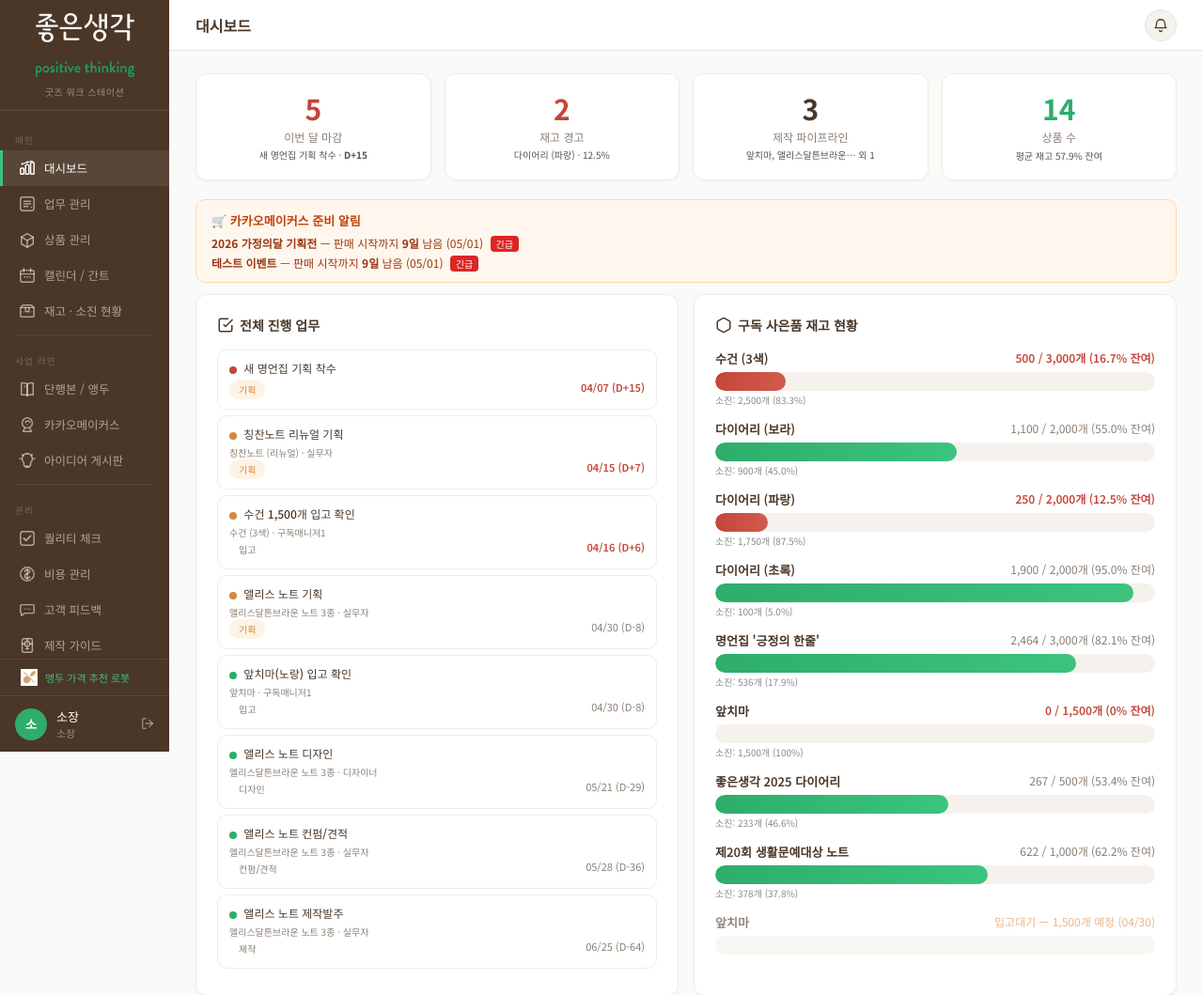
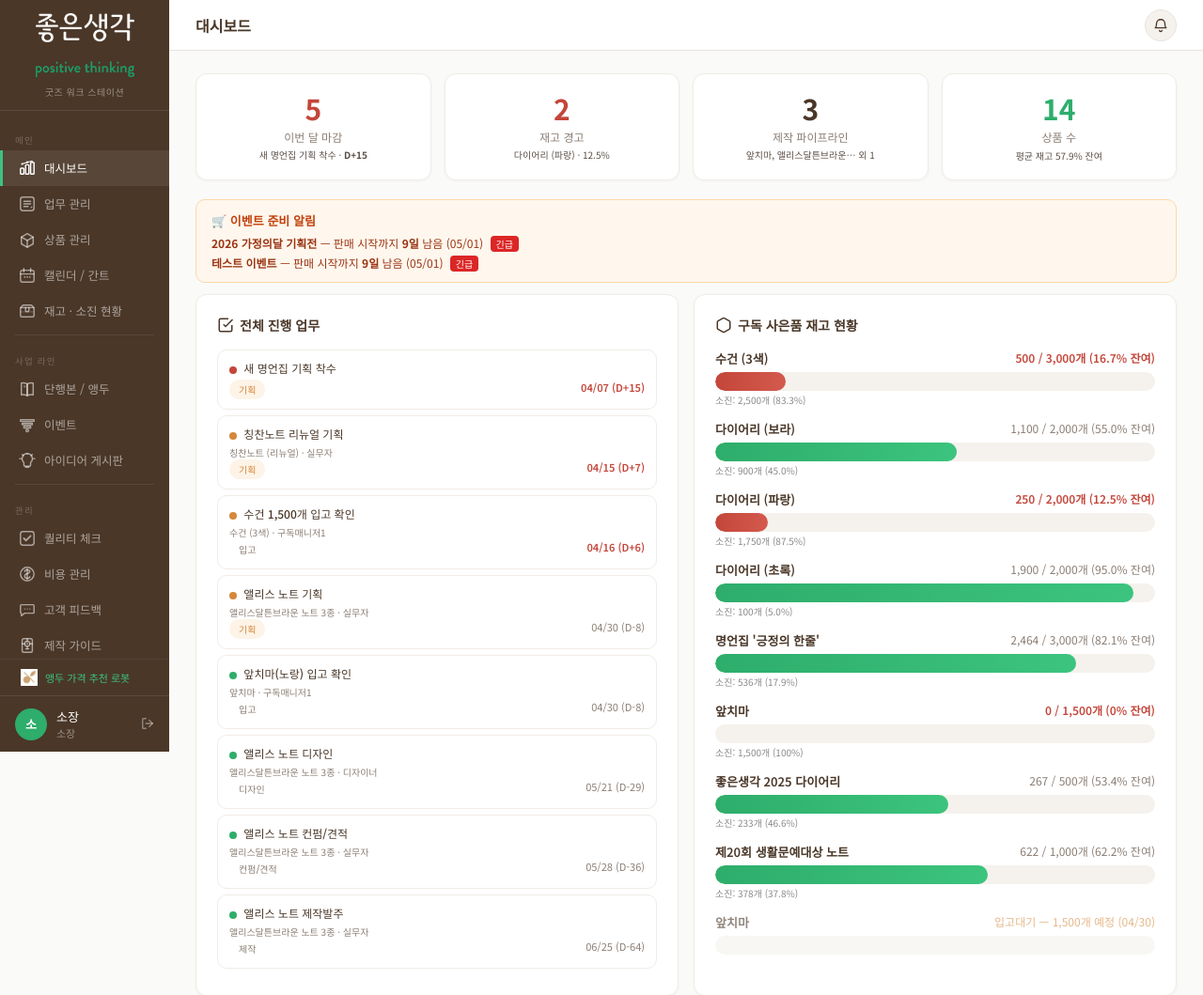
Before and after one commit to Aengdu-pricing/goods-pm-app, a Flask app: page / in a window 1280 px wide. Shown: the top 1059 px of the page at 94% size. Run offline with Flask 3, Linux system fonts and the light colour scheme; a user stored in the database is signed in; data comes from the database, SQL or seed files in the repository.

Commit message:
카카오메이커스 → 이벤트로 메뉴명 통합 변경
- 사이드바 메뉴, 페이지 제목, 대시보드 알림 텍스트 변경
- 라인 C 라벨: "카카오메이커스" → "이벤트"
- 업무 자동생성 prefix: [카카오] → [이벤트]
- 알림, flash 메시지, 캘린더 라벨 등 전체 반영
- 권한 라벨, 체크리스트 항목도 범용적으로 수정

Co-Authored-By: Claude Opus 4.6 <noreply@anthropic.com>

```diff
--- a/app.py
+++ b/app.py
@@ -375,7 +375,7 @@ def dashboard():
     total_target = sum(i.target_qty or 0 for i in selling_items)
     avg_remain_pct = round(total_stock / total_target * 100, 1) if total_target > 0 else 0
 
-    # ── 카카오메이커스 역산 알림 ──
+    # ── 이벤트 역산 알림 ──
     kakao_deadline = 45  # 판매 시작 45일 전부터 알림
     kakao_alerts = []
     upcoming_kakao = KakaoEvent.query.filter(
@@ -1420,7 +1420,7 @@ def _build_month_data(year, month, today):
                 day_events[d] = []
             day_events[d].append({
                 'type': 'kakao', 'label': ke.name[:10],
-                'stage': '카카오', 'status': ke.status, 'full': ke.name,
+                'stage': '이벤트', 'status': ke.status, 'full': ke.name,
             })
         # 종료일이 이 달에 있으면 셀 이벤트 표시
         if month_start <= ke.period_end <= month_end and ke.period_end != ke.period_start:
@@ -1429,7 +1429,7 @@ def _build_month_data(year, month, today):
                 day_events[d] = []
             day_events[d].append({
                 'type': 'kakao_end', 'label': f'{ke.name[:8]} 종료',
-                'stage': '카카오', 'status': ke.status, 'full': ke.name,
+                'stage': '이벤트', 'status': ke.status, 'full': ke.name,
             })
 
     # ── 품목별 단일 바 생성 (기획 시작일 ~ 입고 마감일) ──
@@ -1516,7 +1516,7 @@ def _build_month_data(year, month, today):
                 'id': bar_id, 'row': row, 'col': col_start, 'span': span,
                 'item_id': kakao_item_id, 'color': KAKAO_COLOR, 'opacity': '1',
                 'label': kakao_label if first_segment else '',
-                'title': f'카카오메이커스: {ke.name}  {ke.period_start.strftime("%m/%d")} ~ {ke.period_end.strftime("%m/%d")}',
+                'title': f'이벤트: {ke.name}  {ke.period_start.strftime("%m/%d")} ~ {ke.period_end.strftime("%m/%d")}',
                 'round_left': is_real_start, 'round_right': is_real_end,
             })
             bar_id += 1
@@ -2130,8 +2130,8 @@ def create_kakao_event():
         if not item:
             continue
         task = Task(
-            title=f'[카카오] {ev.name} — {item.name} 준비',
-            description=f'카카오메이커스 이벤트 "{ev.name}" 번들 상품 준비\n기간: {ev.period_start} ~ {ev.period_end}',
+            title=f'[이벤트] {ev.name} — {item.name} 준비',
+            description=f'이벤트 "{ev.name}" 번들 상품 준비\n기간: {ev.period_start} ~ {ev.period_end}',
             item_id=item.id,
             assignee_id=item.owner_id or current_user.id,
             status='대기',
@@ -2144,8 +2144,8 @@ def create_kakao_event():
     # 번들이 없어도 이벤트 전체 준비 Task 1개 생성
     if not bundle_ids:
         task = Task(
-            title=f'[카카오] {ev.name} 준비',
-            description=f'카카오메이커스 이벤트 "{ev.name}" 준비\n기간: {ev.period_start} ~ {ev.period_end}',
+            title=f'[이벤트] {ev.name} 준비',
+            description=f'이벤트 "{ev.name}" 준비\n기간: {ev.period_start} ~ {ev.period_end}',
             assignee_id=current_user.id,
             status='대기',
             priority='높음',
@@ -2155,15 +2155,15 @@ def create_kakao_event():
         )
         db.session.add(task)
 
-    # 전체에게 카카오 이벤트 생성 알림
+    # 전체에게 이벤트 생성 알림
     period_str = f'{ev.period_start} ~ {ev.period_end}' if ev.period_start else ''
     _notify_all(
-        f'🟡 카카오메이커스 이벤트 "{ev.name}" 등록! ({period_str}) — {current_user.name}',
+        f'🟡 이벤트 "{ev.name}" 등록! ({period_str}) — {current_user.name}',
         url_for('kakao'),
-        '카카오이벤트',
+        '이벤트',
     )
     db.session.commit()
-    flash(f'카카오메이커스 이벤트 "{ev.name}" 등록! 업무 {max(len(bundle_ids),1)}건 자동 생성', 'success')
+    flash(f'이벤트 "{ev.name}" 등록! 업무 {max(len(bundle_ids),1)}건 자동 생성', 'success')
     return redirect(url_for('kakao'))
 
 @app.route('/kakao/<int:event_id>/update', methods=['POST'])
@@ -2445,9 +2445,9 @@ def ai_suggest_checks(item_id):
         ])
     if 'C' in line:
         suggestions.extend([
-            '카카오메이커스 입점 조건 확인',
-            '카카오 전용 패키지/라벨 필요 여부',
-            '카카오 판매 수수료 반영한 단가 재검토',
+            '판매 플랫폼 입점 조건 확인',
+            '이벤트 전용 패키지/라벨 필요 여부',
+            '판매 수수료 반영한 단가 재검토',
         ])
 
     # 카테고리별 심화 제안
@@ -2539,7 +2539,7 @@ def ai_analyze():
     selling_price = request.form.get('selling_price', '')
     description = request.form.get('description', '')
 
-    line_desc = {'A': '정기구독 사은품', 'B': '앵두/단행본 굿즈', 'C': '카카오메이커스', 'A,B': '정기구독+앵두/단행본', 'B,C': '앵두+카카오메이커스'}
+    line_desc = {'A': '정기구독 사은품', 'B': '앵두/단행본 굿즈', 'C': '이벤트', 'A,B': '정기구독+앵두/단행본', 'B,C': '앵두+이벤트'}
     line_label = line_desc.get(item_line, item_line or '미정')
 
     # 유사 품목 검색 (DB)
@@ -2757,7 +2757,7 @@ PERMISSION_DEFS = {
     'manage_costs': '비용 관리',
     'manage_checklist': '퀄리티 체크리스트',
     'use_ai_check': '제작 가이드 사용',
-    'manage_kakao': '카카오메이커스 관리',
+    'manage_kakao': '이벤트 관리',
 }
 
 DEFAULT_ROLES = [
--- a/templates/index.html
+++ b/templates/index.html
@@ -25,7 +25,7 @@
     <div class="divider"></div>
     <div class="section-label">사업 라인</div>
     <a href="{{ url_for('books') }}" class="{% if page=='books' %}active{% endif %}"><span class="icon"><svg viewBox="0 0 20 20"><path d="M3 3c2-.5 4-.5 7 1v14c-3-1.5-5-1.5-7-1z"/><path d="M17 3c-2-.5-4-.5-7 1v14c3-1.5 5-1.5 7-1z"/><circle cx="7" cy="7" r="1.5" fill="currentColor" stroke="none" opacity=".5"/></svg></span>단행본 / 앵두</a>
-    <a href="{{ url_for('kakao') }}" class="{% if page=='kakao' %}active{% endif %}"><span class="icon"><svg viewBox="0 0 20 20"><circle cx="10" cy="8" r="6"/><path d="M7 14l-2 4h10l-2-4" /><path d="M8 7.5a2.5 2 0 015 0" fill="none"/><circle cx="10" cy="10" r=".8" fill="currentColor" stroke="none"/></svg></span>카카오메이커스</a>
+    <a href="{{ url_for('kakao') }}" class="{% if page=='kakao' %}active{% endif %}"><span class="icon"><svg viewBox="0 0 20 20"><path d="M2 4h16v2H2z"/><path d="M4 8h12v2H4z"/><path d="M6 12h8v2H6z"/><circle cx="10" cy="17" r="1.5"/></svg></span>이벤트</a>
     <a href="{{ url_for('ideas') }}" class="{% if page=='ideas' %}active{% endif %}"><span class="icon"><svg viewBox="0 0 20 20"><path d="M10 2a6 6 0 014 10.5V15a2 2 0 01-2 2H8a2 2 0 01-2-2v-2.5A6 6 0 0110 2z"/><path d="M8 18h4"/><path d="M10 2v-0" stroke-width="2"/><path d="M3 8H1M19 8h-2M4 3l1.5 1.5M16 3l-1.5 1.5" stroke-width="1.4"/></svg></span>아이디어 게시판</a>
     <div class="divider"></div>
     <div class="section-label">관리</div>
@@ -65,7 +65,7 @@
     {% elif page=='calendar' %}캘린더 / 간트
     {% elif page=='inventory' %}재고 · 소진 현황
     {% elif page=='books' %}단행본 / 앵두 프로젝트
-    {% elif page=='kakao' %}카카오메이커스 이벤트
+    {% elif page=='kakao' %}이벤트 관리
     {% elif page=='ideas' %}아이디어 게시판
     {% elif page=='ai_check' %}제작 가이드
     {% elif page=='checklist' %}퀄리티 체크리스트
@@ -148,7 +148,7 @@
   <!-- ── 카카오메이커스 역산 알림 ── -->
   {% if kakao_alerts %}
   <div style="background:#fff7ed;border:1px solid #fed7aa;border-radius:10px;padding:12px 16px;margin-bottom:12px">
-    <div style="font-weight:600;font-size:13px;color:#c2410c;margin-bottom:6px">🛒 카카오메이커스 준비 알림</div>
+    <div style="font-weight:600;font-size:13px;color:#c2410c;margin-bottom:6px">🛒 이벤트 준비 알림</div>
     {% for ka in kakao_alerts %}
     <div style="font-size:12px;color:#9a3412;margin-top:4px">
       <strong>{{ ka.name }}</strong> — 판매 시작까지 <strong>{{ ka.days }}일</strong> 남음 ({{ ka.start.strftime('%m/%d') }})
@@ -621,7 +621,7 @@
         <option value="">전체 라인</option>
         <option value="A">A. 정기구독</option>
         <option value="B">B. 앵두/단행본</option>
-        <option value="C">C. 카카오메이커스</option>
+        <option value="C">C. 이벤트</option>
       </select>
       <select name="cat" style="padding:6px 10px;border:1px solid var(--border);border-radius:8px;font-size:12px;font-family:inherit">
         <option value="">전체 카테고리</option>
@@ -709,7 +709,7 @@
         <div class="form-row">
           <div class="form-group"><label>상품명 <span class="req">*</span></label><input type="text" name="name" required placeholder="예: 좋은생각 수건 연핑크"><div style="margin-top:3px;font-size:10px;color:#999;line-height:1.4">네이밍 룰: <b>[주체] [카테고리] [이름] [변형] [버전]</b><br>예) 좋은생각 수건 연핑크 · 심봉민 노트 조용히쌌인기억 · 앵두 엽서세트 봄 v2</div></div>
           <div class="form-group"><label>사업 라인 <span class="req">*</span></label>
-            <select name="line" required onchange="autoFillSaleUrls(this.value)"><option value="">선택</option><option value="A">A. 정기구독 사은품</option><option value="B">B. 앵두/단행본</option><option value="C">C. 카카오메이커스</option><option value="A,B">A+B</option><option value="B,C">B+C</option></select>
+            <select name="line" required onchange="autoFillSaleUrls(this.value)"><option value="">선택</option><option value="A">A. 정기구독 사은품</option><option value="B">B. 앵두/단행본</option><option value="C">C. 이벤트</option><option value="A,B">A+B</option><option value="B,C">B+C</option></select>
           </div>
         </div>
         <div class="form-row">
@@ -821,7 +821,7 @@
         <div class="form-row">
           <div class="form-group"><label>상품명 <span class="req">*</span></label><input type="text" name="name" id="editName" required><div style="margin-top:3px;font-size:10px;color:#999;line-height:1.4">룰: [주체] [카테고리] [이름] [변형] [버전]</div></div>
           <div class="form-group"><label>사업 라인 <span class="req">*</span></label>
-            <select name="line" id="editLine" required><option value="">선택</option><option value="A">A. 정기구독 사은품</option><option value="B">B. 앵두/단행본</option><option value="C">C. 카카오메이커스</option><option value="A,B">A+B</option><option value="B,C">B+C</option></select>
+            <select name="line" id="editLine" required><option value="">선택</option><option value="A">A. 정기구독 사은품</option><option value="B">B. 앵두/단행본</option><option value="C">C. 이벤트</option><option value="A,B">A+B</option><option value="B,C">B+C</option></select>
           </div>
         </div>
         <div class="form-row">
@@ -1449,7 +1449,7 @@
       <div class="form-row">
         <div class="form-group" style="flex:2"><label>아이디어 제목 <span class="req">*</span></label><input type="text" name="title" required placeholder="예: 김영갑 사진 엽서 세트"></div>
         <div class="form-group"><label>사업 라인</label>
-          <select name="line"><option value="">미정</option><option value="A">A. 정기구독</option><option value="B">B. 앵두/단행본</option><option value="C">C. 카카오메이커스</option><option value="A,B">A+B</option><option value="B,C">B+C</option></select>
+          <select name="line"><option value="">미정</option><option value="A">A. 정기구독</option><option value="B">B. 앵두/단행본</option><option value="C">C. 이벤트</option><option value="A,B">A+B</option><option value="B,C">B+C</option></select>
         </div>
       </div>
       <div class="form-row">
@@ -1520,7 +1520,7 @@
       <div class="form-row">
         <div class="form-group" style="flex:2"><label>상품명 <span class="req">*</span></label><input type="text" name="item_name" required placeholder="예: 심봉민 마스킹테이프 4종"></div>
         <div class="form-group"><label>사업 라인</label>
-          <select name="line"><option value="">선택</option><option value="A">A. 정기구독</option><option value="B">B. 앵두/단행본</option><option value="C">C. 카카오</option><option value="A,B">A+B</option><option value="B,C">B+C</option></select>
+          <select name="line"><option value="">선택</option><option value="A">A. 정기구독</option><option value="B">B. 앵두/단행본</option><option value="C">C. 이벤트</option><option value="A,B">A+B</option><option value="B,C">B+C</option></select>
         </div>
       </div>
       <div class="form-row">
@@ -2342,7 +2342,7 @@ function autoFillSaleUrls(line) {
     hint.innerHTML = '✅ B라인 → <b>'+preview+'</b> 검색 URL 자동 생성 (직접 수정하면 유지돼요)';
     hint.style.color = 'var(--green)';
   } else if (line === 'C') {
-    hint.innerHTML = 'ℹ️ C라인(카카오메이커스)은 카카오 내부 링크로 별도 관리돼요';
+    hint.innerHTML = 'ℹ️ C라인(이벤트/특판)은 각 플랫폼 링크를 직접 입력해 주세요';
     hint.style.color = '#888';
   } else if (line === 'B,C') {
     if(!_userEditedUrls.ss) ss.value = 'https://smartstore.naver.com/positivethinking/search?q=' + q;
```
